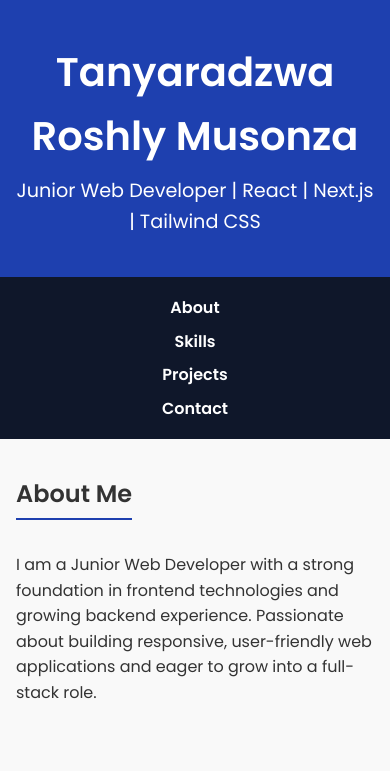
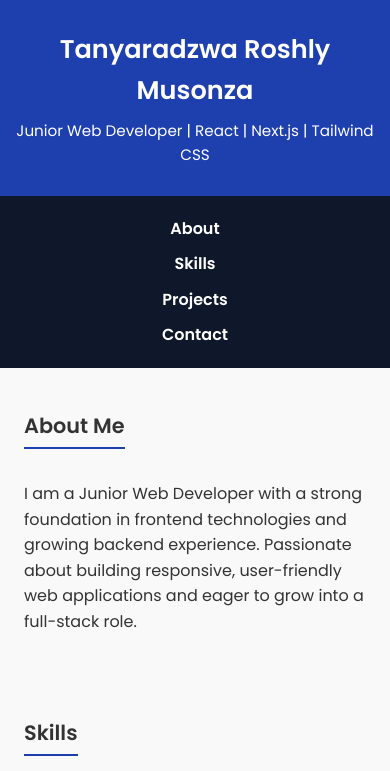
Before and after one commit to TanyaradzwaMusonza/Basic-Portifolio, a plain HTML site: page index.html in a window 390 px wide. Shown: the top 771 px of the page. Drawn offline with Linux system fonts and the light colour scheme.

Commit message:
Update index.html

```diff
--- a/index.html
+++ b/index.html
@@ -38,6 +38,7 @@
       margin: 0 15px;
       text-decoration: none;
       font-weight: 600;
+      display: inline-block;
     }
     section {
       padding: 2rem;
@@ -49,6 +50,7 @@
       border-bottom: 2px solid #1e40af;
       display: inline-block;
       padding-bottom: 0.3rem;
+      font-size: 1.6rem;
     }
     .project {
       background: white;
@@ -64,6 +66,7 @@
     }
     .project h3 {
       margin-top: 0;
+      font-size: 1.3rem;
     }
     .btn {
       display: inline-block;
@@ -91,16 +94,45 @@
       padding: 1.2rem;
       margin-top: 2rem;
     }
+
+    /* Responsive adjustments */
+    @media (max-width: 900px) {
+      header h1 {
+        font-size: 2rem;
+      }
+      header p {
+        font-size: 1rem;
+      }
+      section {
+        padding: 1.5rem;
+      }
+    }
+
     @media (max-width: 600px) {
-      section {
-        padding: 1rem;
+      header {
+        padding: 1.8rem 1rem;
+      }
+      header h1 {
+        font-size: 1.6rem;
+      }
+      header p {
+        font-size: 0.95rem;
       }
       nav a {
         display: block;
-        margin: 8px 0;
+        margin: 10px 0;
+      }
+      h2 {
+        font-size: 1.3rem;
+      }
+      .project {
+        padding: 1rem;
+      }
+      .project h3 {
+        font-size: 1.1rem;
       }
       .btn {
-        width: 100%;
+        width: 80%;
         text-align: center;
       }
     }
```
